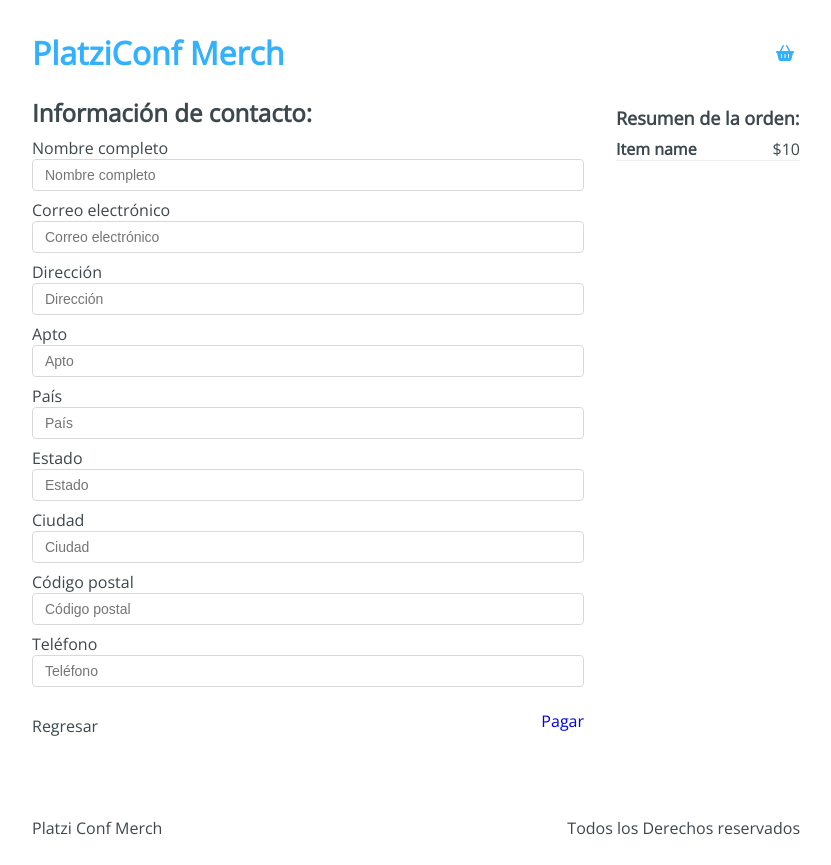
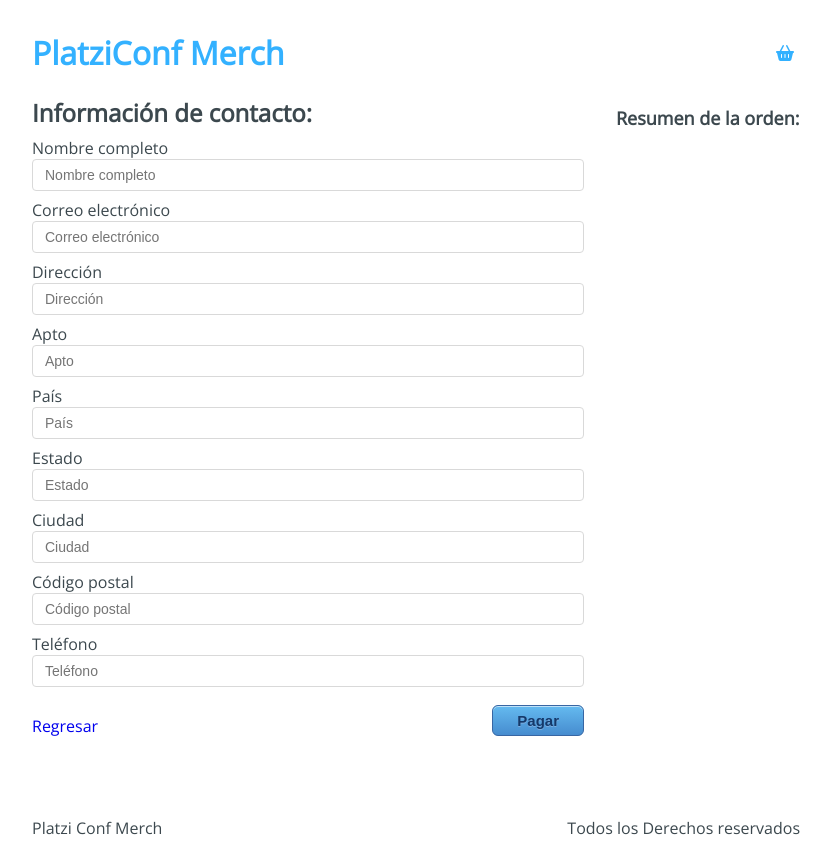
Before and after one commit to lenxnos/platzi-conf-merch-typescript, a React app: page /checkout/information in a window 1280 px wide. Shown: the whole page, without its empty margins (224-1055 px from the left). Built offline with nearby package versions, Linux system fonts and the light colour scheme.

Commit message:
feat: add a buyer to payment

```diff
--- a/src/containers/Information.tsx
+++ b/src/containers/Information.tsx
@@ -1,10 +1,35 @@
-import React from 'react';
+import React, { useRef, useContext } from 'react';
 
-import { Link } from 'react-router-dom';
+import { Link, useNavigate } from 'react-router-dom';
+import { AppContext } from '../context';
 
 import '../styles/components/Information.css';
 
 function Information() {
+  const {
+    state: { cart },
+    addToBuyer,
+  } = useContext(AppContext);
+  const form = useRef(null);
+  const navigate = useNavigate();
+
+  const handleSubmit = () => {
+    const formData = new FormData(form.current!);
+    const buyer = {
+      name: formData.get('name') as string,
+      email: formData.get('email') as string,
+      address: formData.get('address') as string,
+      apto: formData.get('apto') as string,
+      city: formData.get('city') as string,
+      country: formData.get('country') as string,
+      state: formData.get('state') as string,
+      cp: formData.get('cp') as string,
+      phone: formData.get('phone') as string,
+    };
+    addToBuyer(buyer);
+    navigate('/checkout/payment');
+  };
+
   return (
     <div className="Information">
       <div className="Information-content">
@@ -12,7 +37,7 @@
           <h2>Información de contacto:</h2>
         </div>
         <div className="Information-form">
-          <form>
+          <form ref={form}>
             <label htmlFor="name">
               Nombre completo
               <input
@@ -82,20 +107,26 @@
           </form>
         </div>
         <div className="Information-buttons">
-          <div className="Information-back">Regresar</div>
+          <div className="Information-back">
+            <Link to="/checkout">Regresar</Link>
+          </div>
           <div className="Information-next">
-            <Link to="/checkout/payment">Pagar</Link>
+            <button type="button" onClick={handleSubmit}>
+              Pagar
+            </button>
           </div>
         </div>
       </div>
       <div className="Information-sidebar">
         <h3>Resumen de la orden:</h3>
-        <div className="Information-item">
-          <div className="Information-element">
-            <h4>Item name</h4>
-            <span>$10</span>
+        {cart.map((product) => (
+          <div key={product.id} className="Information-item">
+            <div className="Information-element">
+              <h4>{product.title}</h4>
+              <span>${product.price}</span>
+            </div>
           </div>
-        </div>
+        ))}
       </div>
     </div>
   );
--- a/src/context/AppContext.tsx
+++ b/src/context/AppContext.tsx
@@ -1,11 +1,12 @@
 import React, { FC, createContext } from 'react';
 import { useInitialState } from '../hooks';
-import { IInitialState, Product } from '../models';
+import { Buyer, IInitialState, Product } from '../models';
 
 interface IAppContext {
   state: IInitialState;
   addToCart: (product: Product) => void;
   removeFromCart: (product: Product) => void;
+  addToBuyer: (buyer: Buyer) => void;
 }
 
 export const AppContext = createContext({} as IAppContext);
--- a/src/hooks/useInitialState.ts
+++ b/src/hooks/useInitialState.ts
@@ -1,7 +1,7 @@
 import { useReducer } from 'react';
 import { initialState as reducerInitialState } from '../reducer';
 import initialData from '../initialState';
-import { Product } from '../models';
+import { Buyer, Product } from '../models';
 
 const useInitialState = () => {
   const [state, dispatch] = useReducer(reducerInitialState, initialData);
@@ -12,7 +12,10 @@
   const removeFromCart = (product: Product) =>
     dispatch({ type: 'REMOVE_FROM_CART', payload: product });
 
-  return { state, addToCart, removeFromCart };
+  const addToBuyer = (buyer: Buyer) =>
+    dispatch({ type: 'ADD_TO_BUYER', payload: buyer });
+
+  return { state, addToCart, removeFromCart, addToBuyer };
 };
 
 export default useInitialState;
--- a/src/initialState.ts
+++ b/src/initialState.ts
@@ -1,6 +1,7 @@
 import { IInitialState } from './models';
 
 const initialData: IInitialState = {
+  buyer: [],
   cart: [],
   products: [
     {
--- a/src/models/index.ts
+++ b/src/models/index.ts
@@ -1,2 +1,4 @@
+export * from './buyer';
+export * from './cart';
 export * from './initialState';
 export * from './products';
--- a/src/models/initialState.ts
+++ b/src/models/initialState.ts
@@ -1,6 +1,9 @@
 import { Product } from './products';
+import { Buyer } from './buyer';
+import { Cart } from './cart';
 
 export interface IInitialState {
   products: Product[];
-  cart: any[];
+  cart: Cart[];
+  buyer: Buyer[];
 }
--- a/src/reducer/initialState.ts
+++ b/src/reducer/initialState.ts
@@ -23,6 +23,12 @@
         cart: state.cart.filter((item) => item.id !== id),
       };
     }
+    case 'ADD_TO_BUYER': {
+      return {
+        ...state,
+        buyer: [...state.buyer, action.payload],
+      };
+    }
     default:
       return state;
   }
```
Also changed, not shown: src/models/buyer.ts (added, +11 -0 lines), src/models/cart.ts (added, +7 -0 lines).
